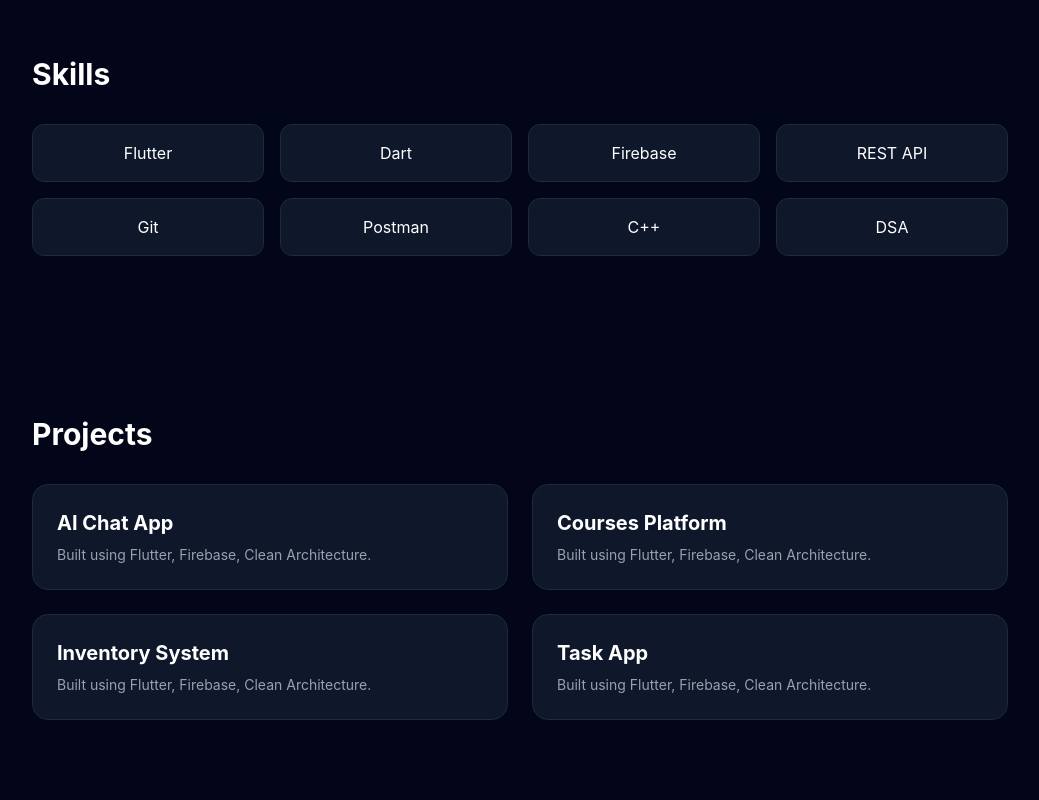
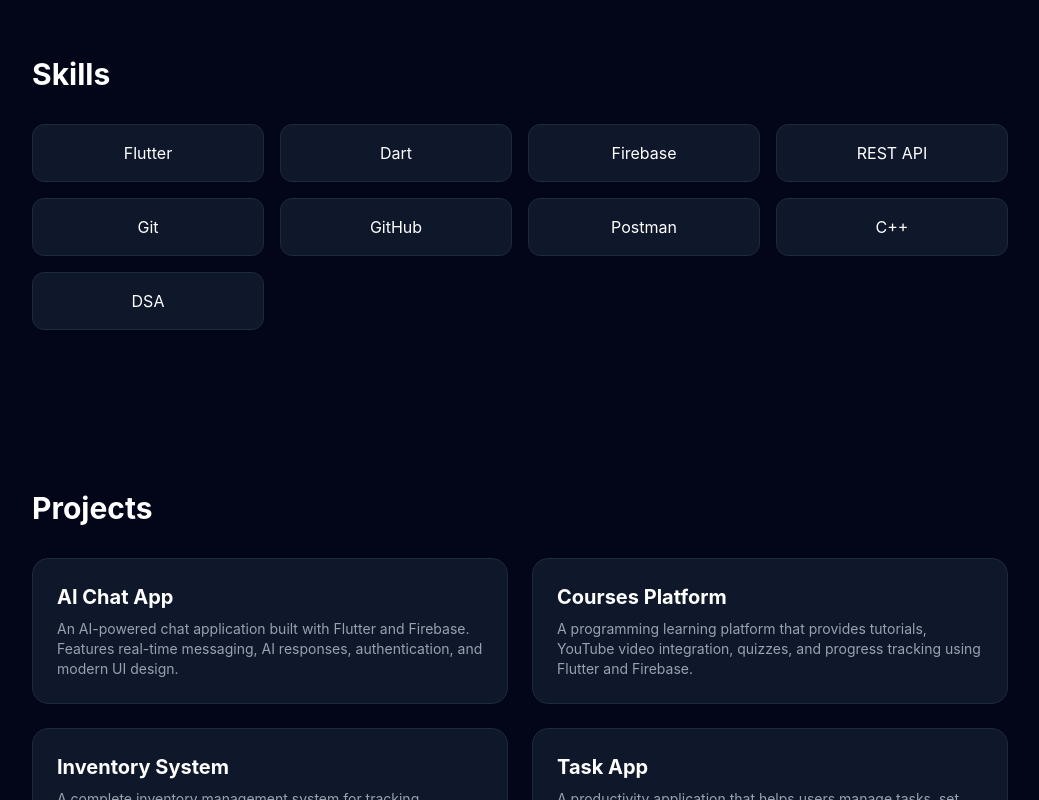
Before and after one commit to johnadelm23-beep/myProtofolio, a React (Vite) app: page / in a window 1280 px wide. Shown: the part 1100-1900 px from the top of the page, without its empty margins (120-1159 px from the left). Built offline with nearby package versions, Linux system fonts and the light colour scheme.

Commit message:
edit progects cards

```diff
--- a/src/App.jsx
+++ b/src/App.jsx
@@ -10,6 +10,7 @@ import {
   FiPhone,
   FiMail,
 } from "react-icons/fi";
+import { title } from "framer-motion/client";
 
 export default function App() {
   const [dark, setDark] = useState(true);
@@ -143,6 +144,7 @@ export default function App() {
             "Firebase",
             "REST API",
             "Git",
+            "GitHub",
             "Postman",
             "C++",
             "DSA",
@@ -167,23 +169,41 @@ export default function App() {
 
         <div className="grid md:grid-cols-2 gap-6">
           {[
-            "AI Chat App",
-            "Courses Platform",
-            "Inventory System",
-            "Task App",
-          ].map((p, i) => (
+            {
+              title: "Bookia",
+              description:
+                "E-commerce app to display books online and add to cart built with API and backend integration",
+
+              title: "AI Chat App",
+              description:
+                "An AI-powered chat application built with Flutter and Firebase. Features real-time messaging, AI responses, authentication, and modern UI design.",
+            },
+            {
+              title: "Courses Platform",
+              description:
+                "A programming learning platform that provides tutorials, YouTube video integration, quizzes, and progress tracking using Flutter and Firebase.",
+            },
+            {
+              title: "Inventory System",
+              description:
+                "A complete inventory management system for tracking products, stock levels, sales, and reports with Firebase backend integration.",
+            },
+            {
+              title: "Task App",
+              description:
+                "A productivity application that helps users manage tasks, set deadlines, organize projects, and track daily progress efficiently With Local storage.",
+            },
+          ].map((project, i) => (
             <motion.div
-              key={p}
+              key={project.title}
               className={`${card} border p-6 rounded-2xl hover:scale-105 transition`}
               initial={{ opacity: 0, y: 40 }}
               whileInView={{ opacity: 1, y: 0 }}
               transition={{ delay: i * 0.1 }}
               viewport={{ once: true }}
             >
-              <h3 className="text-xl font-bold mb-2">{p}</h3>
-              <p className="text-gray-400 text-sm">
-                Built using Flutter, Firebase, Clean Architecture.
-              </p>
+              <h3 className="text-xl font-bold mb-2">{project.title}</h3>
+              <p className="text-gray-400 text-sm">{project.description}</p>
             </motion.div>
           ))}
         </div>
```
